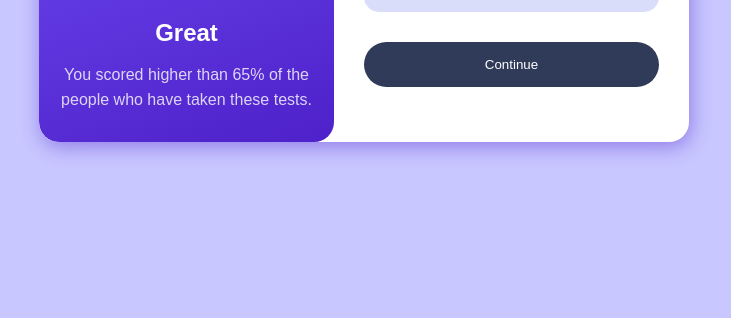
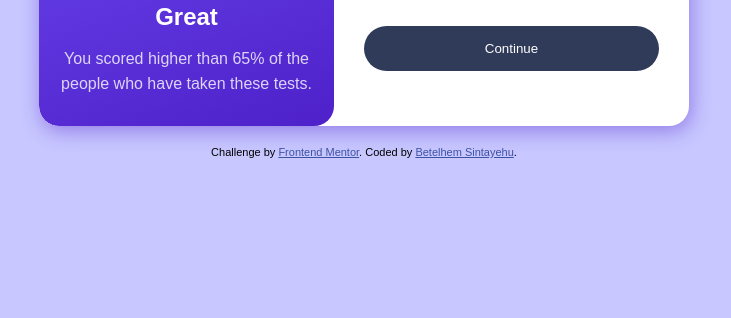
Before and after one commit to betty-19/Result-Summary, a plain HTML site: page summary.html in a window 1280 px wide. Shown: the part 482-800 px from the top of the page, without its empty margins (276-1007 px from the left). Drawn offline with Linux system fonts and the light colour scheme.

Commit message:
add div of attribution class

```diff
--- a/summary.html
+++ b/summary.html
@@ -14,6 +14,7 @@
     body{
            display: flex;
     justify-content: center;
+    flex-direction: column;
     align-items: center;
     height: 100vh;
     background-color: hsl(241, 100%, 89%);
@@ -132,7 +133,12 @@
         margin-block: 15px;
 
     }
-
+    .attribution {
+        font-size: 11px;
+        text-align: center;
+        margin-top: 20px;
+    }
+    .attribution a { color: hsl(228, 45%, 44%); }
     @media (max-width: 690px) {
 
         .wrapper {
@@ -242,7 +248,11 @@
 
 
         </div>
+
     </main>
-
+    <div class="attribution">
+            Challenge by <a href="https://www.frontendmentor.io?ref=challenge" target="_blank">Frontend Mentor</a>.
+            Coded by <a href="https://www.frontendmentor.io/" target="_blank">Betelhem Sintayehu</a>.
+          </div>
 </body>
 </html>
```
